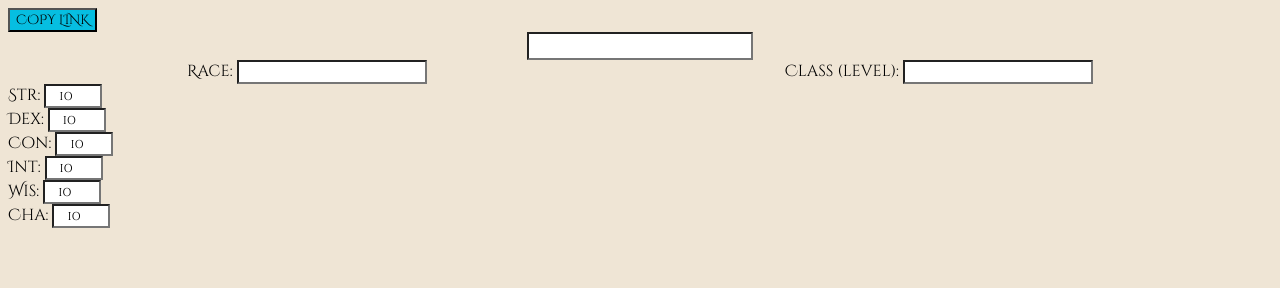
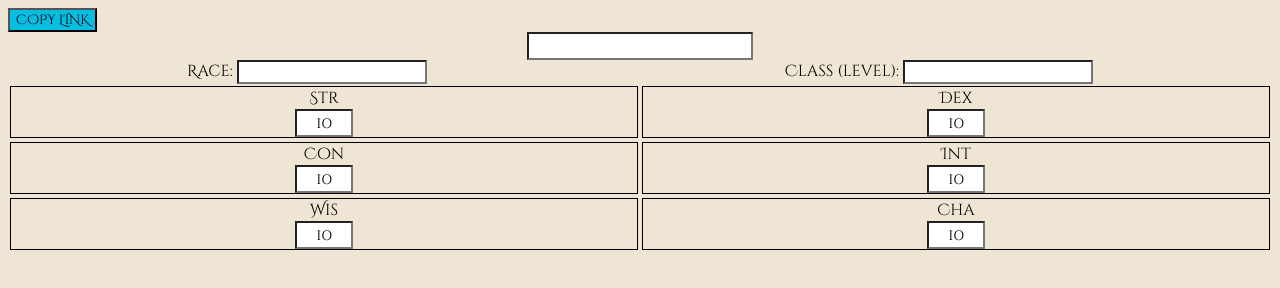
Before and after one commit to fterdal/Character-Sheet, a React app: page / in a window 1280 px wide. Built offline with nearby package versions, Linux system fonts and the light colour scheme.

Commit message:
got some styling done

```diff
--- a/client/components/Abilities.js
+++ b/client/components/Abilities.js
@@ -32,24 +32,30 @@ const Abilities = props => {
   }
   return (
     <div className="abilities">
-      <label htmlFor="str">Str: </label>
+      <div className="ability-score">
+        <div>Str</div>
         <input name="str" value={str} type="number" onChange={handleChange} />
-      <br />
-      <label htmlFor="dex">Dex: </label>
+      </div>
+      <div className="ability-score">
+        <div>Dex</div>
         <input name="dex" value={dex} type="number" onChange={handleChange} />
-      <br />
-      <label htmlFor="con">Con: </label>
+      </div>
+      <div className="ability-score">
+        <div>Con</div>
         <input name="con" value={con} type="number" onChange={handleChange} />
-      <br />
-      <label htmlFor="int">Int: </label>
+      </div>
+      <div className="ability-score">
+        <div>Int</div>
         <input name="int" value={int} type="number" onChange={handleChange} />
-      <br />
-      <label htmlFor="wis">Wis: </label>
+      </div>
+      <div className="ability-score">
+        <div>Wis</div>
         <input name="wis" value={wis} type="number" onChange={handleChange} />
-      <br />
-      <label htmlFor="cha">Cha: </label>
+      </div>
+      <div className="ability-score">
+        <div>Cha</div>
         <input name="cha" value={cha} type="number" onChange={handleChange} />
-      <br />
+      </div>
     </div>
   )
 }
--- a/client/components/Abilities.scss
+++ b/client/components/Abilities.scss
@@ -1,5 +1,25 @@
 .abilities {
+  display: flex;
+  flex-wrap: wrap;
+
   input {
     max-width: 50px;
+    font-size: 16px;
+  }
+
+  // Disable the arrows to increment / decrement numbers
+  input::-webkit-outer-spin-button, input[type="number"]::-webkit-inner-spin-button {
+    -webkit-appearance: none;
+  }
+
+  .ability-score {
+    border: 1px solid black;
+    margin: 2px;
+    flex: 1;
+    display: flex;
+    justify-content: center;
+    align-items: center;
+    flex-direction: column;
+    min-width: 40%;
   }
 }
--- a/client/components/Basics.scss
+++ b/client/components/Basics.scss
@@ -9,5 +9,4 @@
 .basics {
   display: flex;
   justify-content: space-around;
-
 }
--- a/public/index.html
+++ b/public/index.html
@@ -8,7 +8,7 @@
       rel="stylesheet"
     />
 
-    <title>Mini React</title>
+    <title>Character Sheet</title>
     <script defer src="/bundle.js"></script>
   </head>
   <body>
```
Also changed, not shown: client/redux/index.js (+2 -8 lines). Lines whose indentation alone changed are shown as unchanged.
